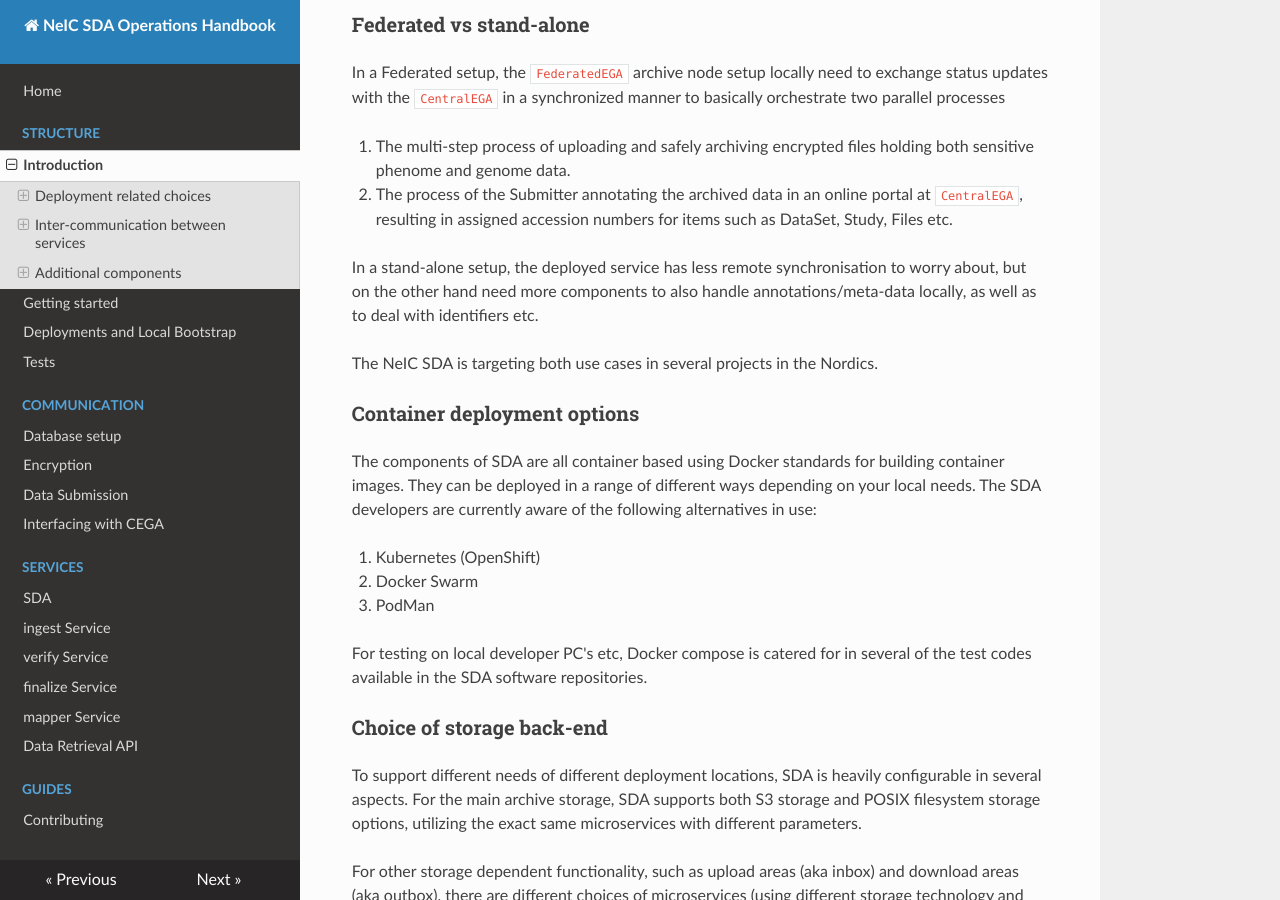
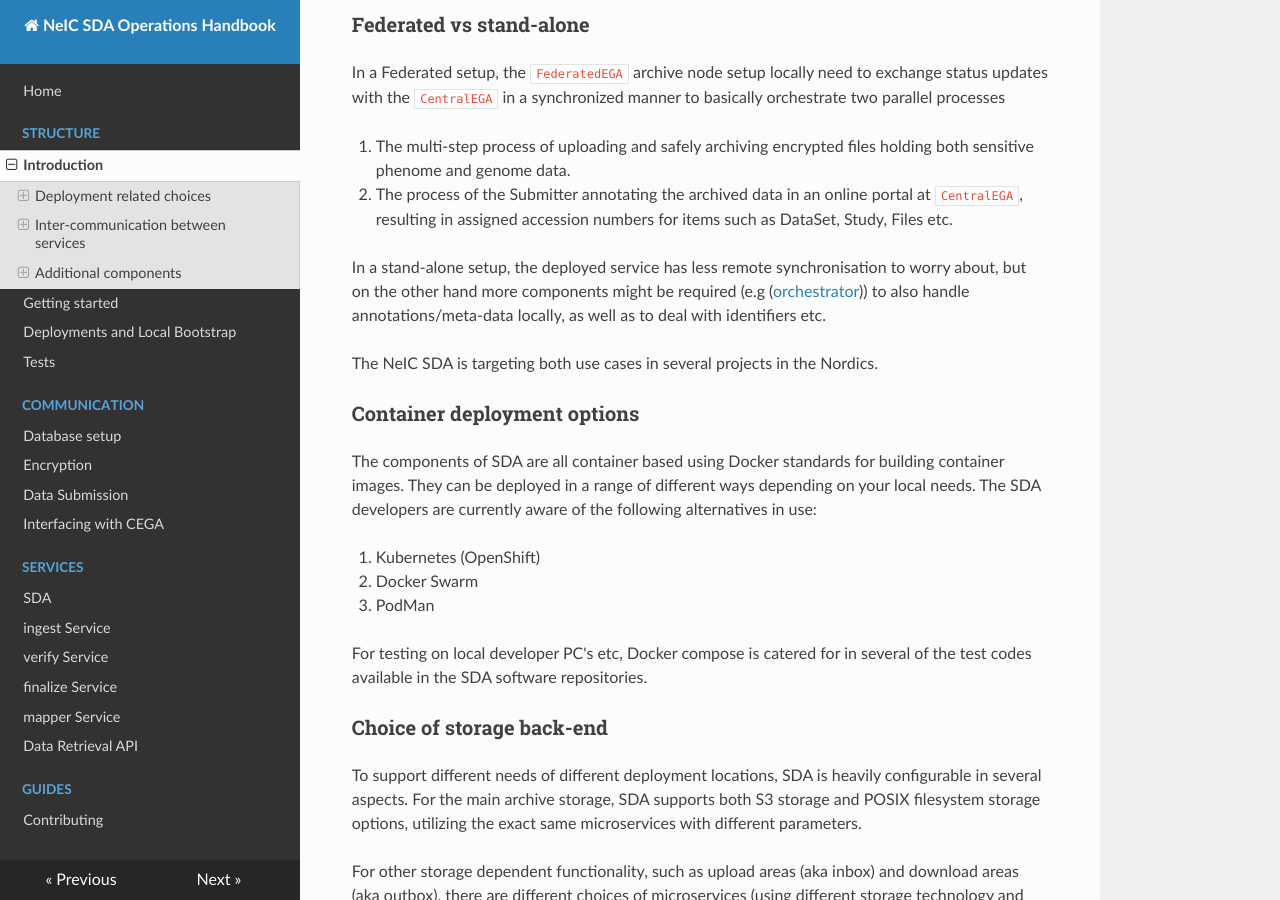
Before and after one commit to neicnordic/neic-sda, an MkDocs documentation site: the page built from docs/structure.md, in a window 1280 px wide and 900 px high, scrolled down 301 px. Built offline with MkDocs 1.6.1, drawn with Linux system fonts in a browser that asks for light colours; nearby versions of some CDN libraries.

Commit message:
placeholder for orchestrator in stand-alone setup

```diff
--- a/docs/structure.md
+++ b/docs/structure.md
@@ -16,7 +16,7 @@ In a Federated setup, the `FederatedEGA` archive node setup locally need to exch
 2. The process of the Submitter annotating the archived data in an online portal at `CentralEGA`, resulting in assigned accession numbers for items such as DataSet, Study, Files etc.
 
 
-In a stand-alone setup, the deployed service has less remote synchronisation to worry about, but on the other hand need more components to also handle annotations/meta-data locally, as well as to deal with identifiers etc.
+In a stand-alone setup, the deployed service has less remote synchronisation to worry about, but on the other hand more components might be required (e.g ([orchestrator](services/orchestrator))) to also handle annotations/meta-data locally, as well as to deal with identifiers etc.
 
 The NeIC SDA is targeting both use cases in several projects in the Nordics.
 
```
